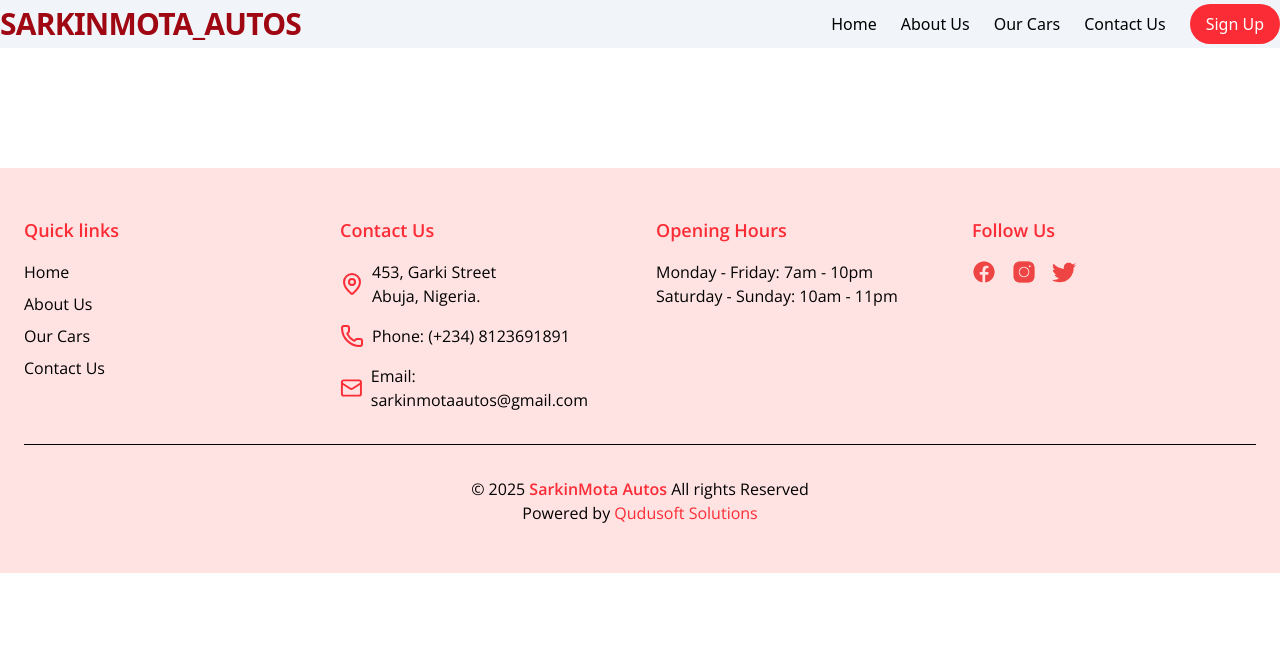
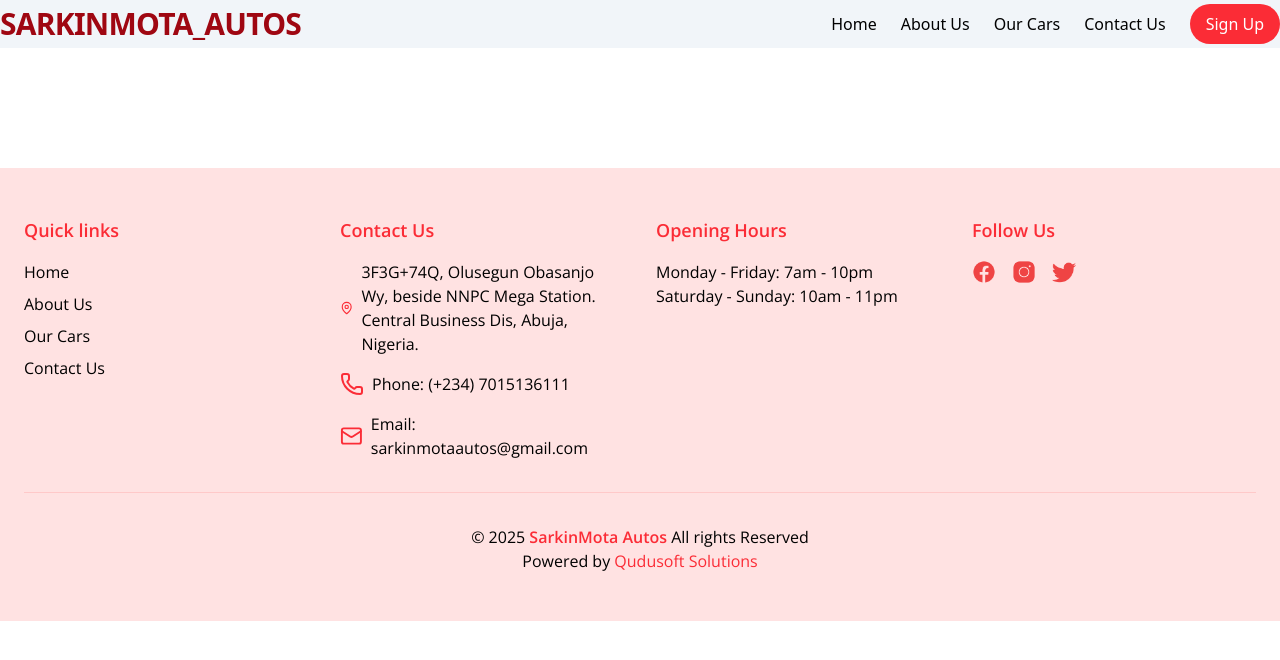
Before and after one commit to Abdulqudus999/SarkinMota_Autos, a React (Vite) app: page /SarkinMota_Autos/contactus in a window 1280 px wide. Shown: the top 660 px of the page. Built offline with nearby package versions, Linux system fonts and the light colour scheme.

Commit message:
added scroll to top feature

```diff
--- a/package.json
+++ b/package.json
@@ -22,6 +22,7 @@
     "react": "^19.1.0",
     "react-dom": "^19.1.0",
     "react-router-dom": "^7.7.0",
+    "react-scroll-to-top": "^3.1.0",
     "react-slick": "^0.30.3",
     "slick-carousel": "^1.8.1",
     "tailwindcss": "^4.1.11",
--- a/src/components/Footer.jsx
+++ b/src/components/Footer.jsx
@@ -23,13 +23,13 @@
             <div className='flex gap-2 items-center'>
               <MapPin className='text-red-500'/>
               <div>
-               <p>453, Garki Street</p>
-               <p>Abuja, Nigeria.</p>
+               <p>3F3G+74Q, Olusegun Obasanjo Wy, beside NNPC Mega Station.</p>
+               <p>Central Business Dis, Abuja, Nigeria.</p>
               </div>
             </div>
             <div className='flex gap-2 items-center'>
               <Phone className='text-red-500 my-4'/>
-               <p>Phone: (+234) 8123691891</p>
+               <p>Phone: (+234) 7015136111</p>
             </div>
             <div className='flex gap-2 items-center'>
               <Mail className='text-red-500'/>
@@ -50,7 +50,7 @@
             </div>
           </div>
         </div>
-        <div className='mt-8 border-t border-muted-foreground/20 pt-8 text-center'>
+        <div className='mt-8 border-t border-red-400/20 pt-8 text-center'>
           <p>&copy; {new Date().getFullYear()} <span className='text-red-500 font-semibold'>SarkinMota Autos</span> All rights Reserved</p>
           <p className=''>Powered by <a href="#" className='text-red-500'>Qudusoft Solutions</a></p>
         </div>
--- a/src/components/Navbar.jsx
+++ b/src/components/Navbar.jsx
@@ -7,11 +7,6 @@
   const [openMenu, setOpenMenu] = useState(false)
   const navhandler = () => {
   setOpenMenu(!openMenu);
-  if (openMenu){
-    document.body.style.overflow = 'unsent';
-  } else {
-    document.body.style.overflow = 'hidden';
-  }
   }
   return (
     <nav className='bg-slate-100 py-1'>
--- a/src/pages/Home.jsx
+++ b/src/pages/Home.jsx
@@ -7,6 +7,7 @@
 import OurMision from '../components/OurMision'
 import Footer from '../components/Footer'
 import NewsAndAdvices from '../components/NewsAndAdvices'
+import ScrollToTop from 'react-scroll-to-top'
 
 
 
@@ -21,6 +22,12 @@
     <OurMision />
     <NewsAndAdvices/>
     <Footer />
+    <ScrollToTop smooth  color='white' style={{
+        backgroundColor: '#f03b3bff',
+        display: 'flex',
+        alignItems: 'center',
+        justifyContent: 'center'
+      }}/>
     </>
   )
 }
```
Also changed, not shown: 1 other file (tests, documents, lock files or other folders).
